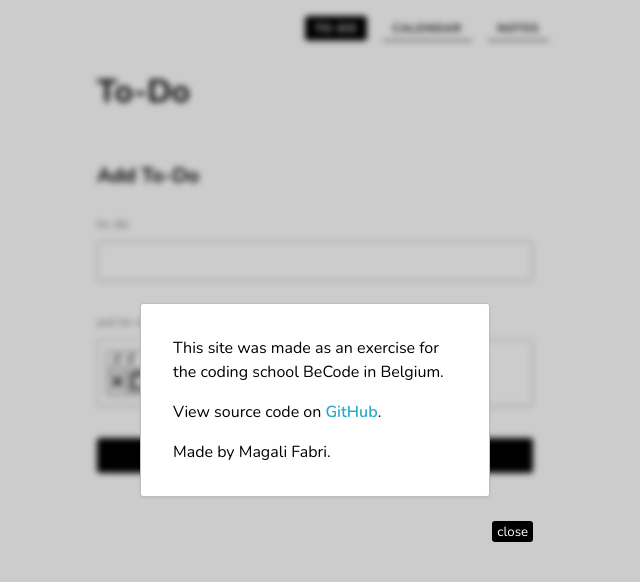
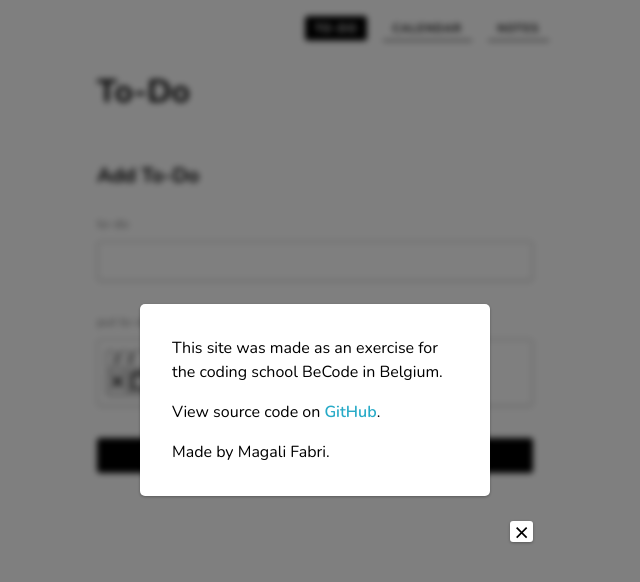
Before and after one commit to magalifabri/react-intro, a React (Create React App) app: page / in a window 1280 px wide. Both pictures are taken after a click on the button "site info". Shown: the top 582 px of the page, without its empty margins (325-965 px from the left). Built offline with nearby package versions, Linux system fonts and the light colour scheme.

Commit message:
Tweak overlay:
- Use icon for close button and change colors
- Increase contrast between window and backdrop

```diff
--- a/src/components/Footer.js
+++ b/src/components/Footer.js
@@ -1,4 +1,6 @@
 import React, {useState} from 'react';
+import { GrClose } from 'react-icons/gr';
+
 import '../styles/Footer.scss';
 
 
@@ -43,7 +45,7 @@ const Footer = () => {
                     className="footer__info-button footer__info-button--active button-style-2"
                     onClick={toggleOverlay}
                 >
-                    close
+                    <GrClose/>
                 </button>
                 :
                 <button className="footer__info-button button-style-2"
--- a/src/styles/Footer.scss
+++ b/src/styles/Footer.scss
@@ -9,13 +9,23 @@
 
     &__info-button {
         position: relative;
-        z-index: 10;
+        z-index: 1;
 
-        transition: all .1s ease;
+        transition: all .3s ease;
 
         &--active {
-            background-color: variables.$blackish;
-            color: variables.$whitish;
+            background-color: variables.$whitish;
+            box-shadow: 0 1px 3px rgba(0, 0, 0, 0.3);
+
+            svg {
+                display: inline-block; // required for vertical align
+                vertical-align: middle;
+            }
+
+            path {
+                stroke-width: 3px;
+                stroke: black;
+            }
         }
     }
 }
@@ -29,7 +39,7 @@
     bottom: 0;
     right: 0;
 
-    background-color: rgba(0, 0, 0, .2);
+    background-color: rgba(0, 0, 0, .5);
     backdrop-filter: blur(3px);
 
     justify-content: center;
@@ -44,20 +54,10 @@
         padding: 2rem;
 
         background-color: variables.$whitish;
-        box-shadow: 0 1px 3px rgba(0, 0, 0, 0.1);
-        border: 1px solid variables.$lightGray;
-        border-radius: 3px;
-    }
+        box-shadow: 0 1px 3px rgba(0, 0, 0, 0.3);
+        border-radius: 5px;
 
-    &__close-button {
-        cursor: pointer;
-        position: absolute;
-        top: 0;
-        right: 0;
-        margin: 1rem;
-
-        line-height: 1rem;
-        font-size: 2rem;
+        transition: opacity .3s ease;
     }
 
     &__p + &__p {
```
